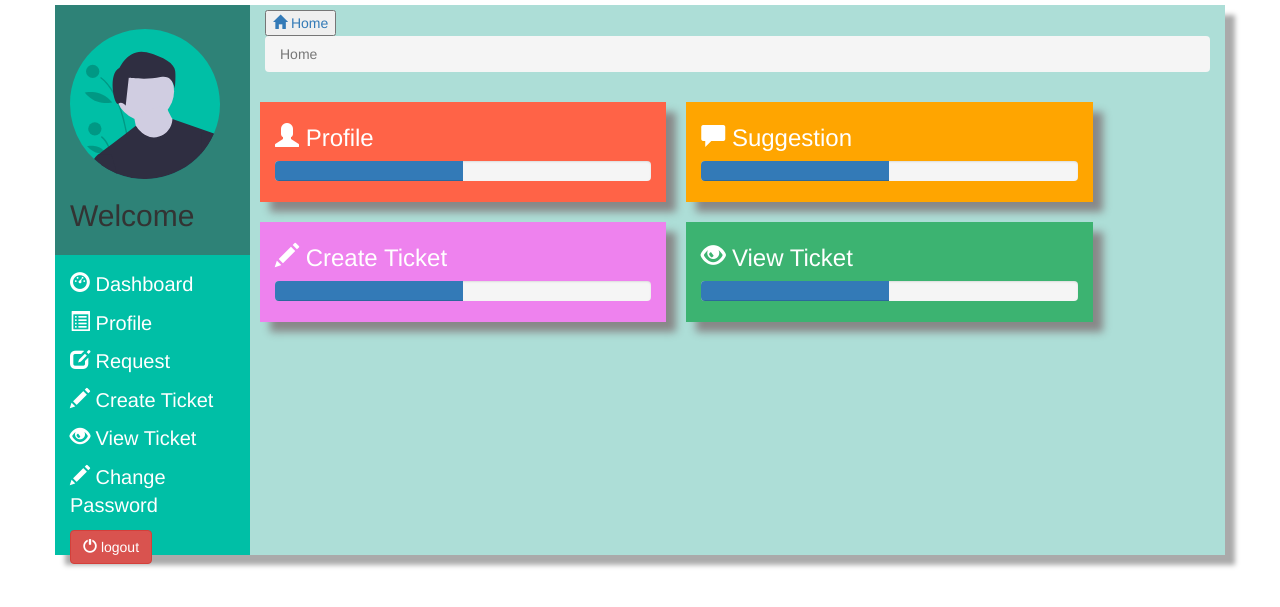
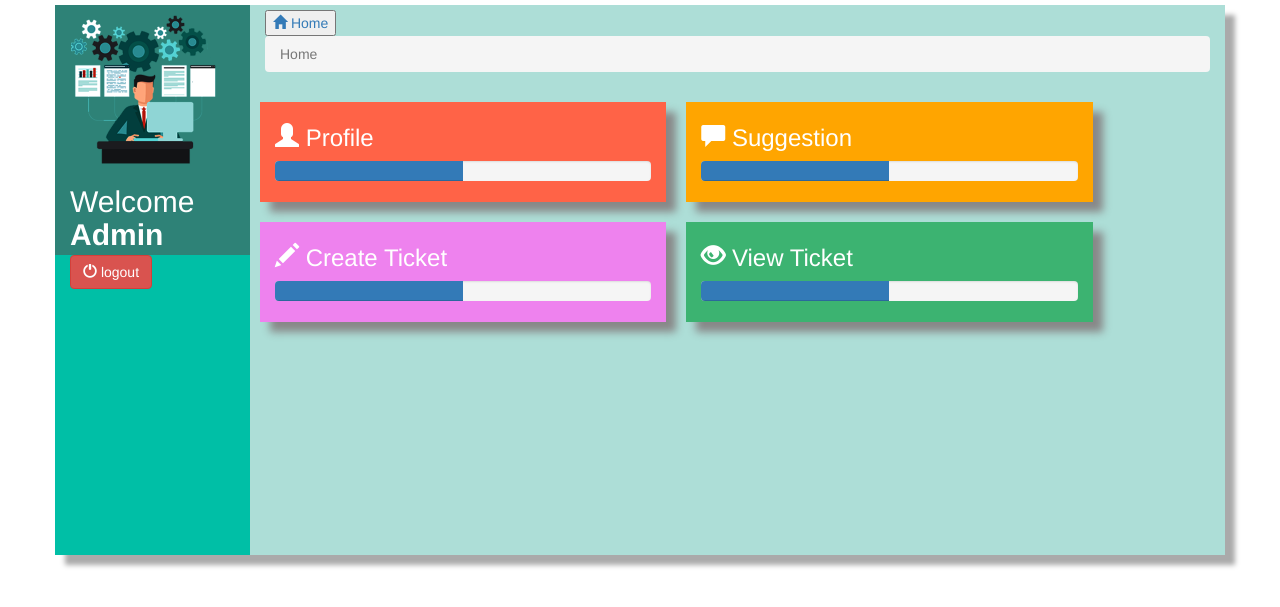
Before and after one commit to LearnTheGithub/CRMP, a PHP site: page /admin.php in a window 1280 px wide. Shown: the top 607 px of the page. Run offline with PHP 8.4, Linux system fonts and the light colour scheme; a user stored in the database is signed in; some libraries are stand-ins or nearby versions.

Commit message:
admin login created

```diff
--- a/admin.php
+++ b/admin.php
@@ -1,6 +1,6 @@
 <?php
 session_start();
-if(isset($_SESSION["user"]))
+if(isset($_SESSION["admin"]))
 {
 
 
@@ -51,23 +51,14 @@ if(isset($_SESSION["user"]))
       <div class="row">
         <div class="col-lg-2" style="background-color: green;">
           <div class="row">
-            <div class="col-lg-12"  style="background-color: #2e8277;height:250px;align-content:center"><img class="img-fluid" src="images/user.svg" style="width:150px;margin-top:10px" alt="USER"/>
-              <h2>Welcome</h2>
+            <div class="col-lg-12"  style="background-color: #2e8277;height:250px;align-content:center"><img class="img-fluid" src="images/admin.jpg" style="width:150px;margin-top:10px" alt="USER"/>
+              <h2 style="color:white">Welcome<strong> Admin</strong></h2>
 
               </div>
           </div>
           <div class="row" >
             <div class="col-lg-12" style="font-size:20px;background-color: #00bfa6;height:300px">
-             <p style="padding-top:15px;"><a href="#" style="color:white;"><span class="glyphicon glyphicon-dashboard"></span>  Dashboard</a></p>
-                <p> <a href="UserProfile.php" style="color:white"><span class="glyphicon glyphicon-list-alt"></span>  Profile</a></p>
 
-                <p> <a href="#" style="color:white"><span class="glyphicon glyphicon-edit"></span>  Request</a></p>
-
-                <p><a href="#" style="color:white"><span class="glyphicon glyphicon-pencil"></span>  Create Ticket</a></p>
-
-                <p><a href="#" style="color:white"><span class="glyphicon glyphicon-eye-open"></span>  View Ticket</a>
-                </p>
-                <p><a href="passwordChange.php" style="color:white"><span class="glyphicon glyphicon-pencil"></span>  Change Password</a></p>
                 <a href="logout.php"> <button type="submit"  class="btn btn-danger" style="color:white" name= "logout"><span class="glyphicon glyphicon-off"></span>  logout</button></a>
 
             </div>
```
Also changed, not shown: index.php (+35 -4 lines), sql/crmp.sql (+19 -1 lines), images/admin-png-4.png (added), images/admin.jpg (added).
